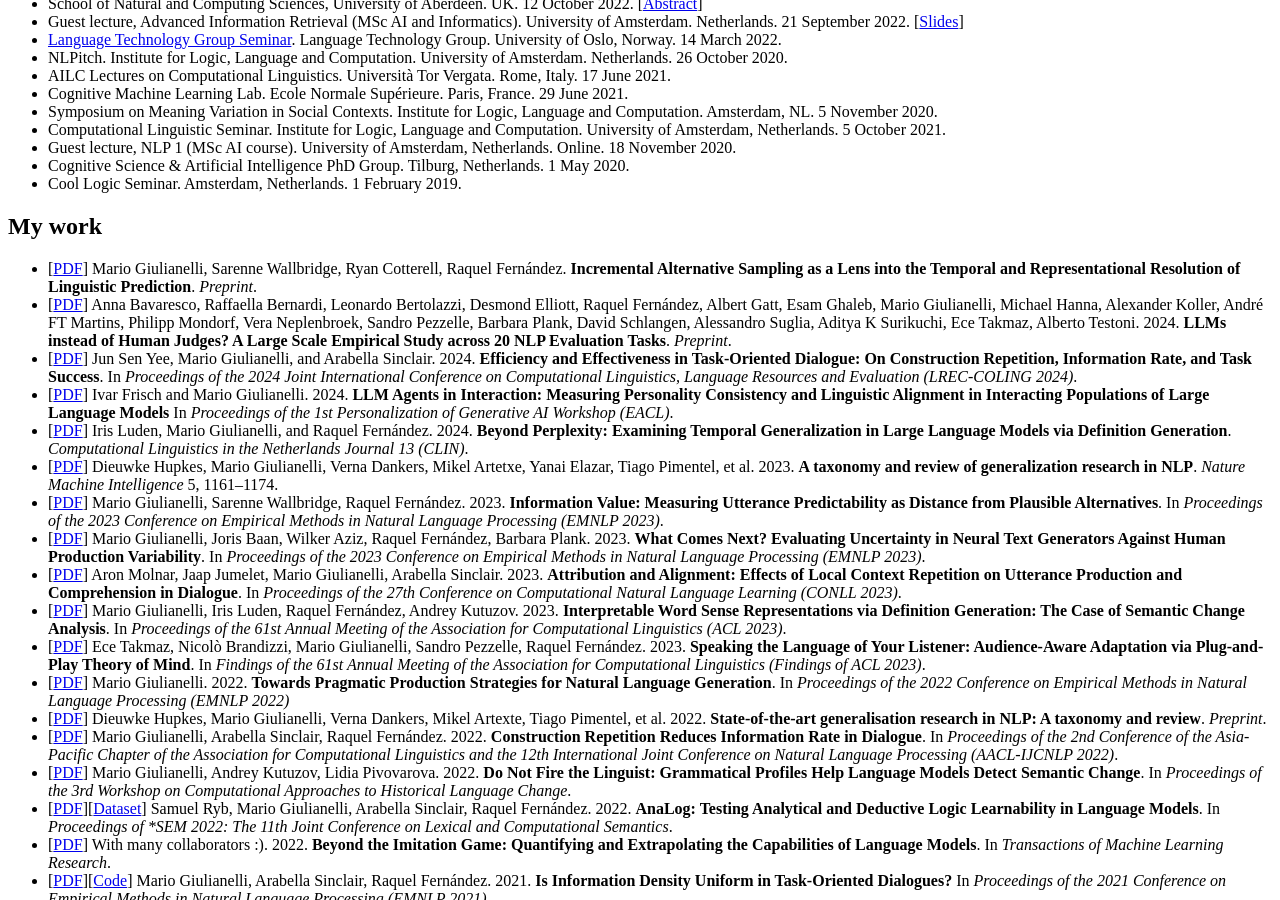
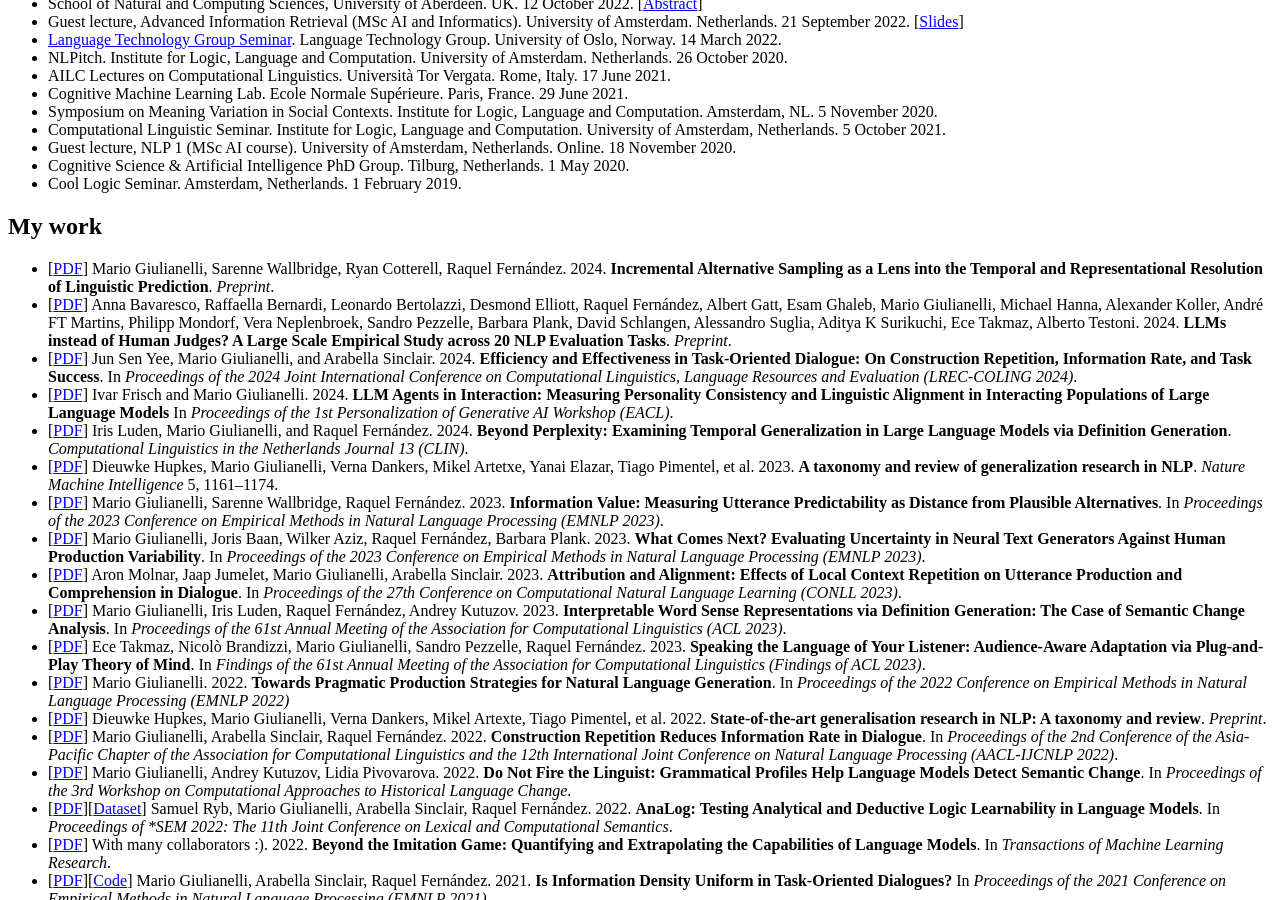
Before and after one commit to glnmario/glnmario.github.io, a Jekyll site: the page built from index.md, in a window 1280 px wide and 900 px high, scrolled down 2165 px. Built offline with Jekyll 4.4.1, drawn with Linux system fonts in a browser that asks for light colours.

Commit message:
Update index.md

```diff
--- a/index.md
+++ b/index.md
@@ -83,7 +83,7 @@ Currently I study Artificial Intelligence at the University of Amsterdam.
 
 
 ## My work
-- [[PDF](https://doi.org/10.31234/osf.io/fhp84)] Mario Giulianelli, Sarenne Wallbridge, Ryan Cotterell, Raquel Fernández. **Incremental Alternative Sampling as a Lens into the Temporal and Representational Resolution of Linguistic Prediction**. _Preprint_.
+- [[PDF](https://doi.org/10.31234/osf.io/fhp84)] Mario Giulianelli, Sarenne Wallbridge, Ryan Cotterell, Raquel Fernández. 2024. **Incremental Alternative Sampling as a Lens into the Temporal and Representational Resolution of Linguistic Prediction**. _Preprint_.
 - [[PDF](https://arxiv.org/pdf/2406.18403)] Anna Bavaresco, Raffaella Bernardi, Leonardo Bertolazzi, Desmond Elliott, Raquel Fernández, Albert Gatt, Esam Ghaleb, Mario Giulianelli, Michael Hanna, Alexander Koller, André FT Martins, Philipp Mondorf, Vera Neplenbroek, Sandro Pezzelle, Barbara Plank, David Schlangen, Alessandro Suglia, Aditya K Surikuchi, Ece Takmaz, Alberto Testoni. 2024. **LLMs instead of Human Judges? A Large Scale Empirical Study across 20 NLP Evaluation Tasks**. _Preprint_.
 - [[PDF](https://aclanthology.org/2024.lrec-main.494/)] Jun Sen Yee, Mario Giulianelli, and Arabella Sinclair. 2024. **Efficiency and Effectiveness in Task‐Oriented Dialogue: On Construction Repetition, Information Rate, and Task Success**. In _Proceedings of the 2024 Joint International Conference on Computational Linguistics, Language Resources and Evaluation (LREC‐COLING 2024)_.
 - [[PDF](https://aclanthology.org/2024.personalize-1.9/)] Ivar Frisch and Mario Giulianelli. 2024. **LLM Agents in Interaction: Measuring Personality Consistency and Linguistic Alignment in Interacting Populations of Large Language Models** In _Proceedings of the 1st Personalization of Generative AI Workshop (EACL)_.
```
